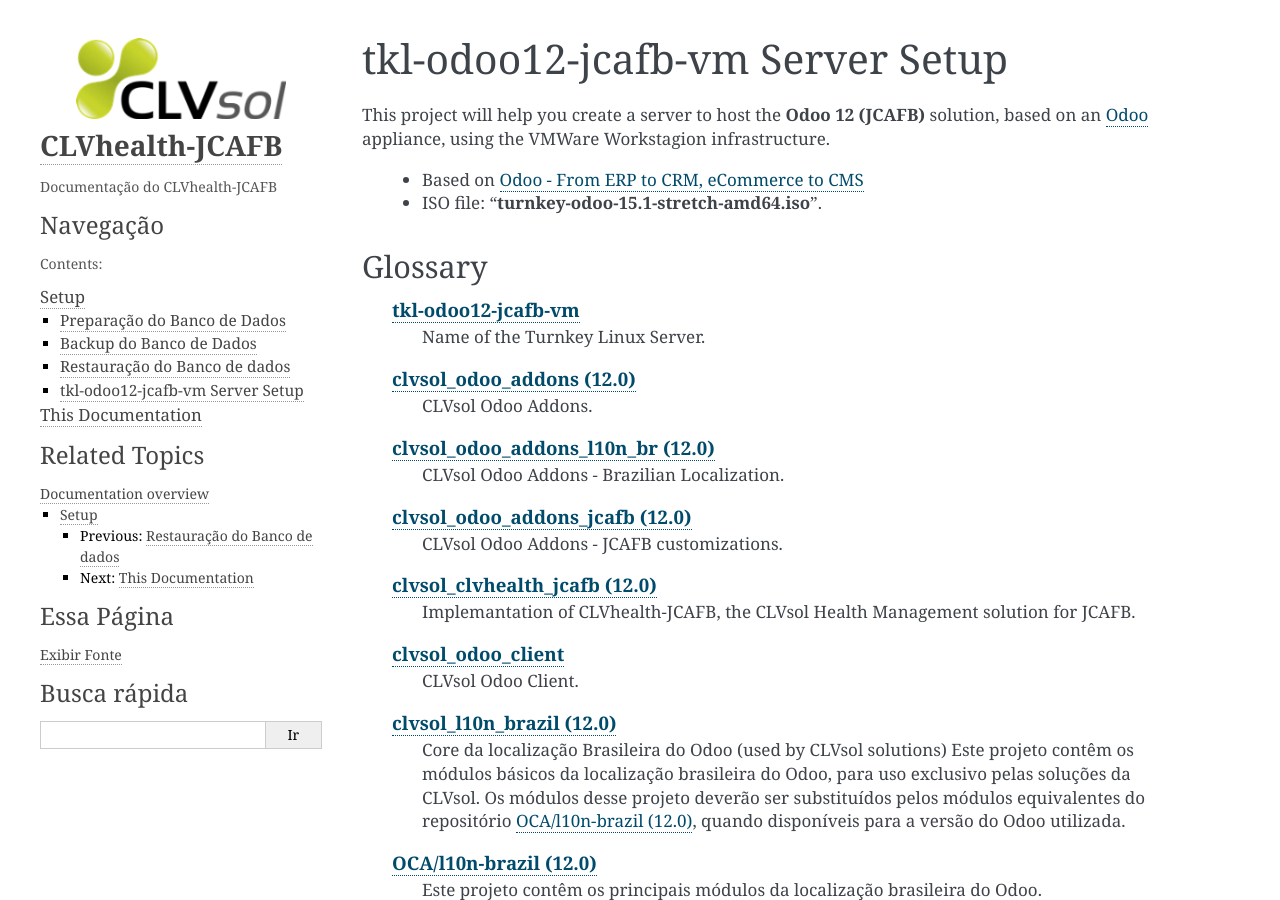
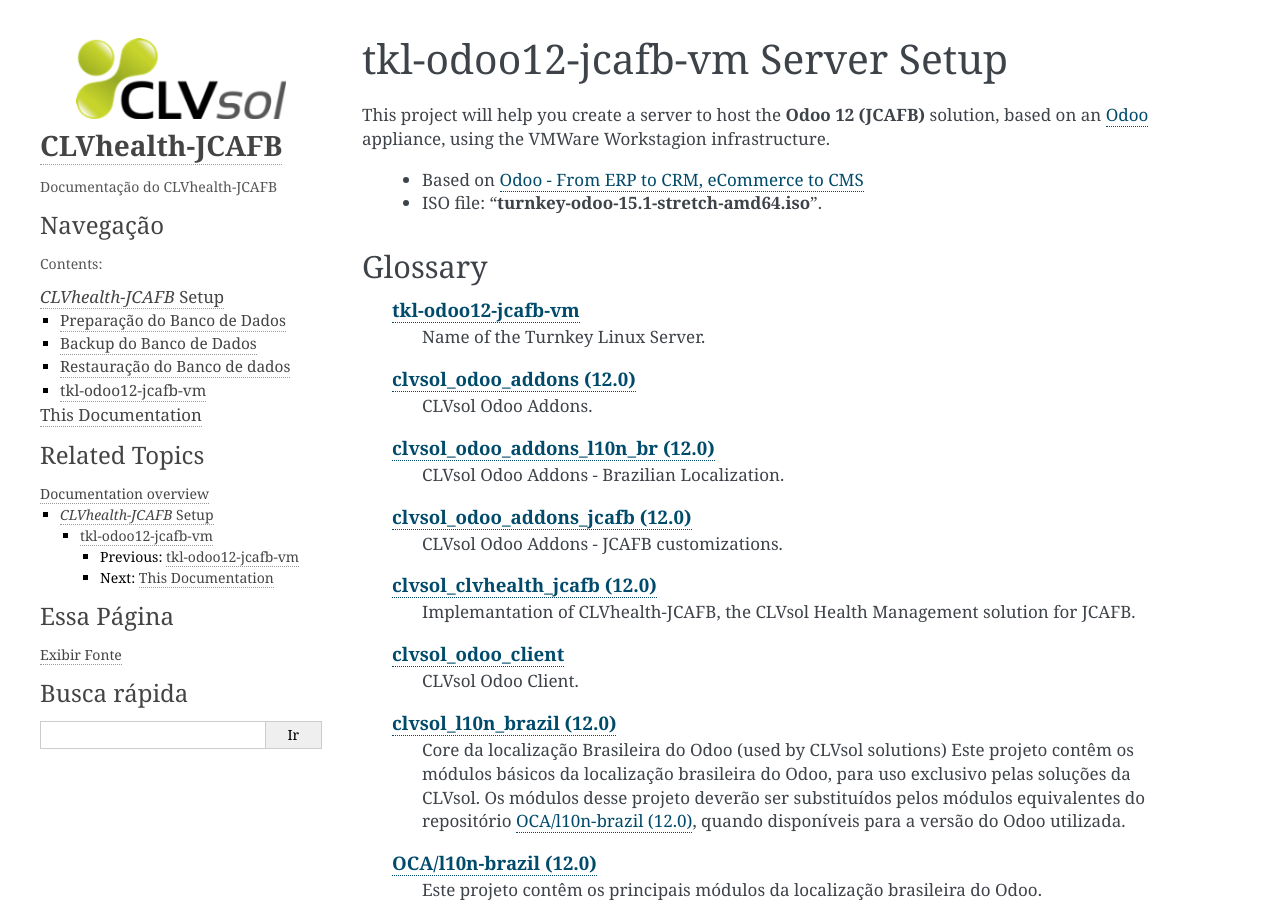
Before and after one commit to CLVsol/clvsol_clvhealth_jcafb_docs, a Sphinx documentation site: the page built from source/setup/tkl-odoo12-jcafb-vm/tkl-odoo12-jcafb-vm_setup.rst, in a window 1280 px wide and 900 px high. Built offline with Sphinx 7.4.7, drawn with Linux system fonts in a browser that asks for light colours.

Commit message:
[REF] source/setup

```diff
--- a/source/setup/index.rst
+++ b/source/setup/index.rst
@@ -1,6 +1,6 @@
-=====
-Setup
-=====
+=======================
+*CLVhealth-JCAFB* Setup
+=======================
 
 .. toctree::
    :maxdepth: 2
--- /dev/null
+++ b/source/setup/tkl-odoo12-jcafb-vm/index.rst
@@ -0,0 +1,9 @@
+===================
+tkl-odoo12-jcafb-vm
+===================
+
+.. toctree::
+   :maxdepth: 2
+   :caption: Contents:
+
+   tkl-odoo12-jcafb-vm_setup
```
Also changed, not shown: other parts of source/setup/index.rst (+1 -1 lines), source/setup/tkl-odoo12-jcafb-vm/tkl-odoo12-jcafb-vm_setup.rst (renamed from source/setup/tkl-odoo12-jcafb-vm.rst).
